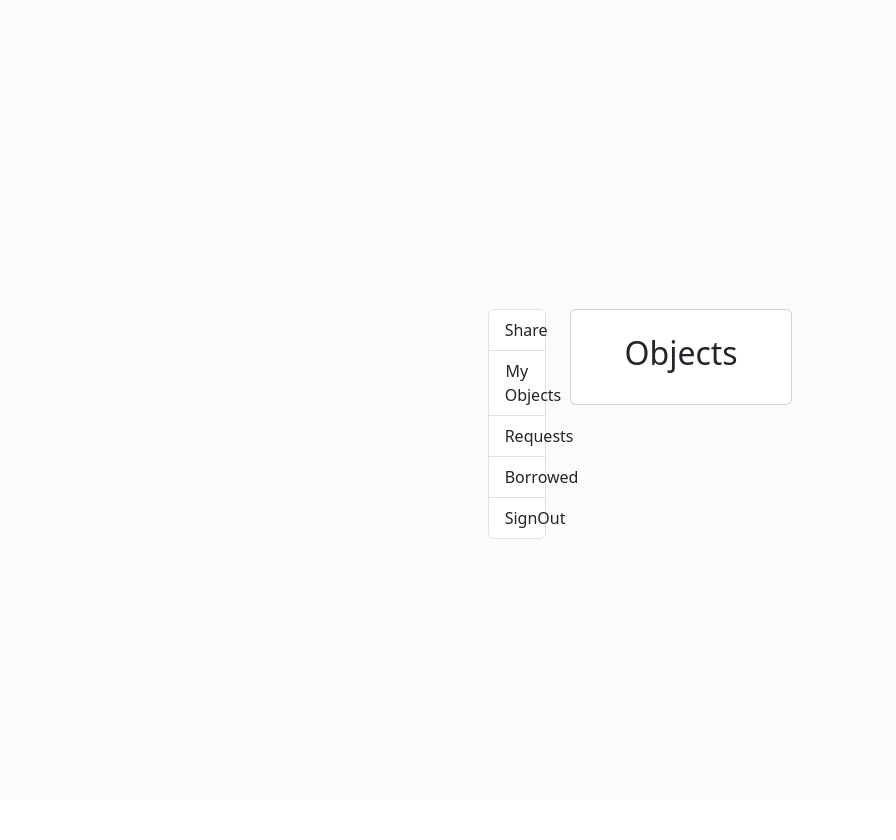
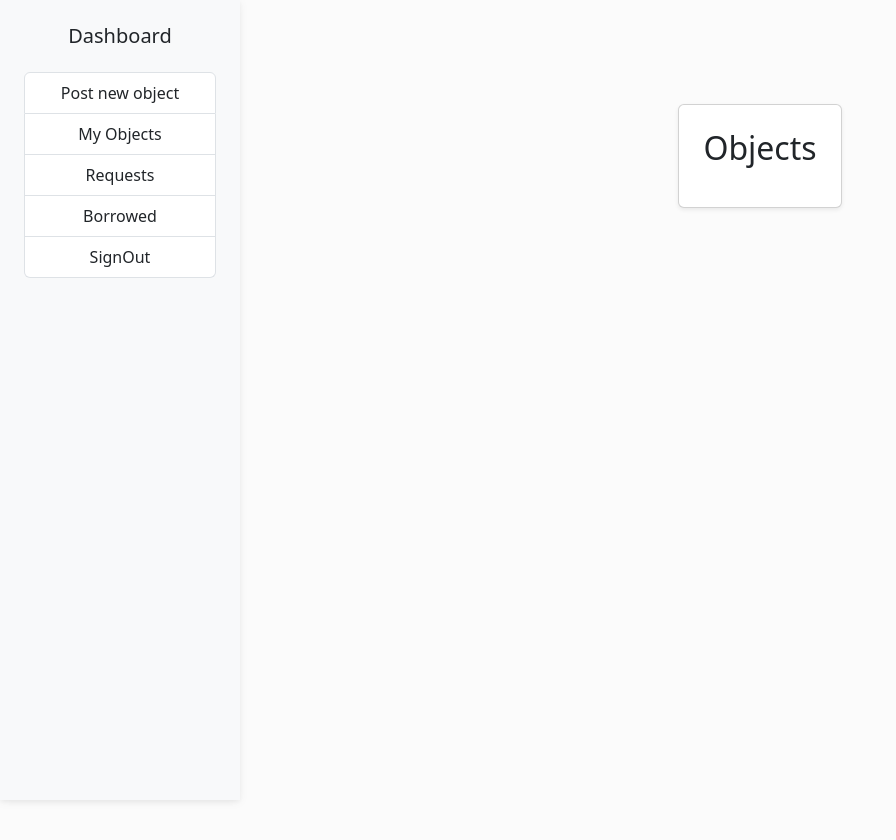
Before and after one commit to cmayar/givengrow, a React (Vite) app in the folder client/: page /profile in a window 1280 px wide. Shown: the top 840 px of the page, without its empty margins (0-896 px from the left). Before the commit the page ends 800 px from the top, so only its background shows below. Built offline with nearby package versions, Linux system fonts and the light colour scheme.

Commit message:
Quick fix to FE view

```diff
--- a/client/src/App.jsx
+++ b/client/src/App.jsx
@@ -17,10 +17,10 @@ function App() {
         <Route path="/items/:id" element={<Item />} />
         {/* Sidebar pages */}
         <Route
-          path="/share"
+          path="/post"
           element={
             <div style={{ padding: "2rem" }}>
-              <h2>Share Page</h2>
+              <h2>Post new object</h2>
             </div>
           }
         />
--- a/client/src/Components/Item.jsx
+++ b/client/src/Components/Item.jsx
@@ -50,14 +50,6 @@ const Item = () => {
   const requestItem = async () => {
     try {
       const token = localStorage.getItem("token");
-
-      // NOTE: debug code
-      console.log("Sending request with:", {
-        item_id: parseInt(id),
-        start_date: startDate,
-        end_date: endDate,
-        token,
-      });
 
       const res = await axios.post(
         `http://localhost:4000/api/interactions`,
--- a/client/src/Components/Profile.css
+++ b/client/src/Components/Profile.css
@@ -5,6 +5,12 @@ body {
   main {
     padding-left: 240px;
   }
+}
+
+.main-content {
+  margin-left: 240px; /* same as sidebar width */
+  min-height: 100vh;
+  background-color: #fbfbfb;
 }
 
 /* Sidebar */
@@ -37,3 +43,16 @@ body {
   overflow-x: hidden;
   overflow-y: auto; /* Scrollable contents if viewport is shorter than content. */
 }
+
+/* .profile-wrapper {
+  min-height: 100vh;
+}
+
+.sidebar {
+  min-width: 220px;
+  border-right: 1px solid #dee2e6;
+}
+
+.content-area {
+  background-color: #f8f9fa;
+} */
--- a/client/src/Components/Profile.jsx
+++ b/client/src/Components/Profile.jsx
@@ -12,25 +12,20 @@ const Profile = () => {
   };
 
   return (
-    <div className="container mt-5">
-      <div className="row">
-        {/* Dashboard section */}
-        <div className="col-md-3">
+    <div className="profile-wrapper mt-5">
+      {/* Sidebar */}
+      <div className="sidebar bg-light p-4">
+        {/* <div className="col-md-3"> */}
+        <h5 className="mb-4">Dashboard</h5>
         <div className="list-group">
-            {/* <h4>Dashboard</h4>
-            <nav
-              id="sidebarMenu"
-              className="collapse d-lg-block sidebar collapse bg-white"
-            > */}
-            {/* <div className="position-sticky"> */}
           <Link
-              to="/share"
+            to="/post"
             // href="#"
             className="list-group-item list-group-item-action"
             aria-current="true"
           >
             {/* <i className="fas fa-tachometer-alt fa-fw me-3"></i> */}
-              <span>Share</span>
+            <span>Post new object</span>
           </Link>
           <Link
             to="/my-objects"
@@ -70,13 +65,14 @@ const Profile = () => {
 
       {/* </nav> */}
 
-        {/* Items profile view */}
-        <div className="col-md-9">
-          <div className="card p-4">
-            <h2>Objects</h2>
+      {/* Main content (dynamic)*/}
+      <div className="main-content p-4">
+        <div className="card shadow-sm p-4">
+          <h2 className="mb-3">Objects</h2>
+          {/* Here goes the conditional render for what is clicked */}
         </div>
       </div>
-      </div>
+      {/* </div> */}
     </div>
   );
 };
```
Lines whose indentation alone changed are shown as unchanged.
